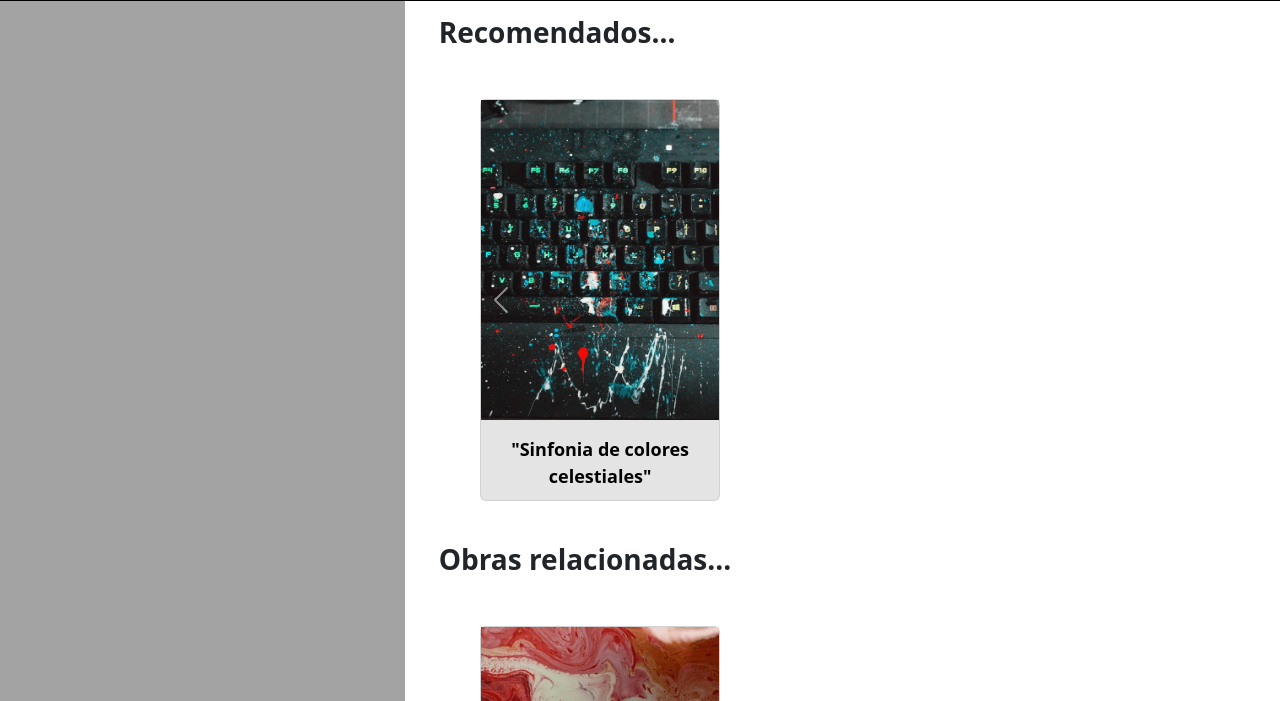
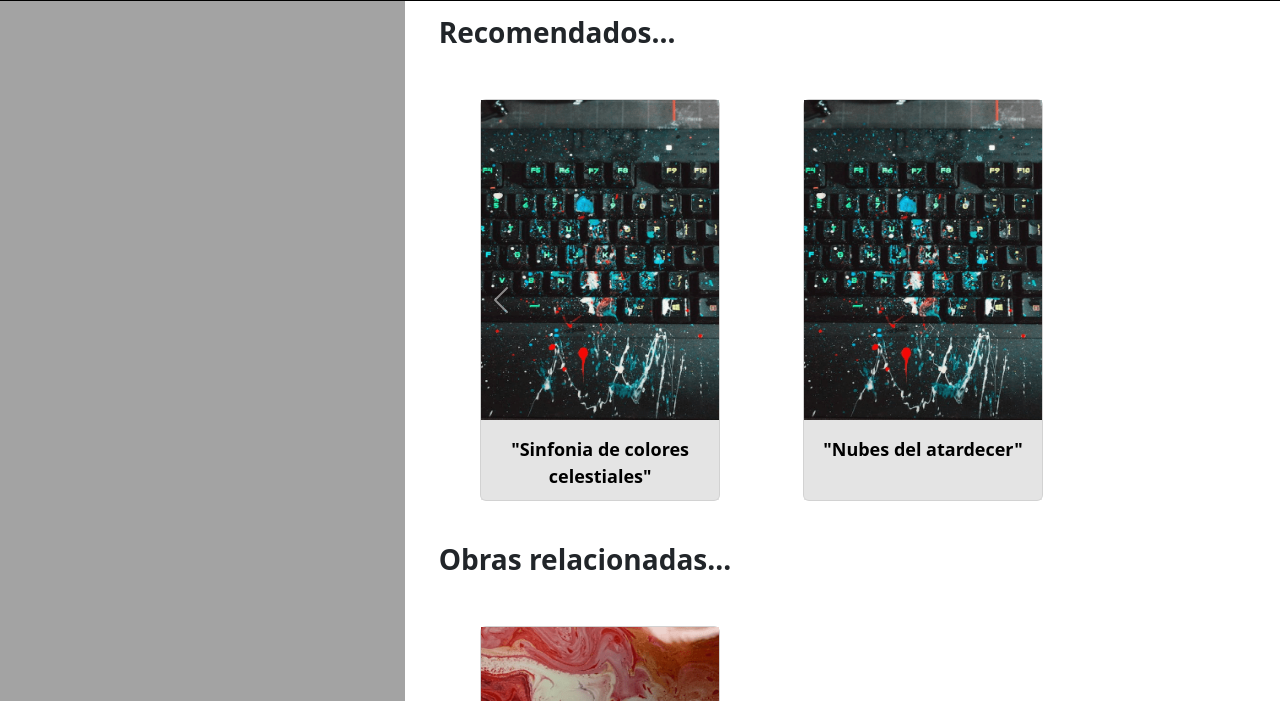
Before and after one commit to ikerismak/Encontrarte-e-commerce, a plain HTML site: page src/pages/pagina-lista-productos.html in a window 1280 px wide. Shown: the part 799-1500 px from the top of the page. Drawn offline with nearby package versions, Linux system fonts and the light colour scheme.

Commit message:
se agrega manipulacion del dom a tarjetas y se corrige la barra de navegacion

```diff
--- a/src/pages/pagina-lista-productos.html
+++ b/src/pages/pagina-lista-productos.html
@@ -250,6 +250,12 @@
                                         <p class="card-text">"Sinfonia de colores celestiales"</p>
                                     </div>
                                 </div>
+                                <div id="tarjeta103" class="card" style="width: 15rem;">
+                                    <img class="imagentarjeta" src="../assets/list-products-images/image 13.png" class="card-img-top" alt="...">
+                                    <div class="card-body">
+                                        <p class="card-text">"Nubes del atardecer"</p>
+                                    </div>
+                                </div>
                             </div>
                         </div>
                         <!-- Aqui van 3 tarjetas en segunda del carrusel//////////////////////////////// -->
```
